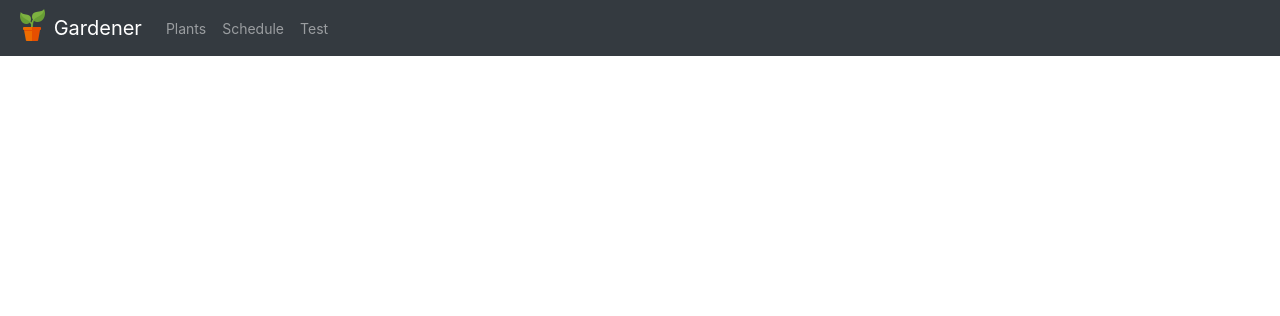
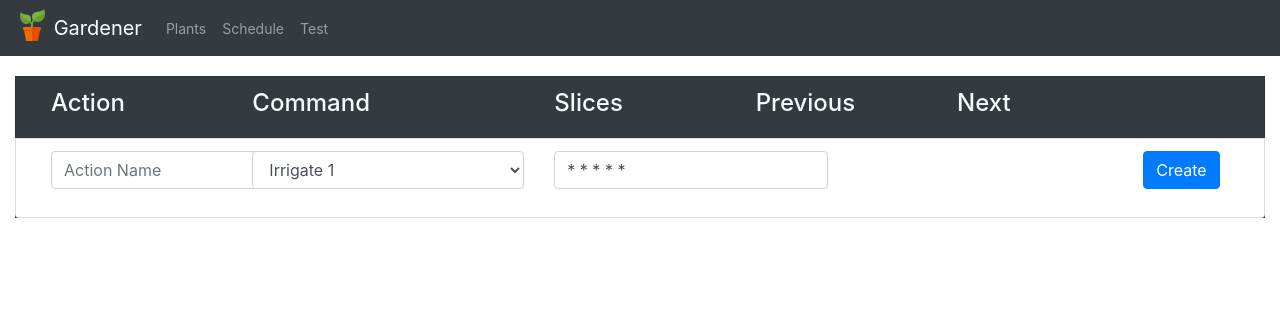
Before and after one commit to diegoeche/gardener, a Flask app: page /schedule in a window 1280 px wide. Shown: the top 316 px of the page. Run offline with Flask 2, Linux system fonts and the light colour scheme; parts of the project's set-up code (start-up, migrations or seed data) failed here and were passed over; some libraries are stand-ins or nearby versions.

```diff
--- a/gardener_tab.py
+++ b/gardener_tab.py
@@ -2,15 +2,27 @@ from crontab import CronTab
 
 gardener_tab = CronTab(user='pi')
 
+COMMANDS = {
+    "1": "echo 'Hello World! 1'",
+    "2": "echo 'Hello World! 2'",
+    "3": "echo 'Hello World! 3'",
+}
+
 class GardenerTab:
     @staticmethod
     def create(params):
-        job = gardener_tab.new(command="echo 'HelloWorld'", comment="gardener")
-        crontab.write()
+        title = params["title"]
+        frequency = params["frequency"]
+        comment = "gardener,%s" % title
+        command = COMMANDS[params["command"]]
+
+        job = gardener_tab.new(command=command, comment=comment)
+        job.setall(frequency)
+        gardener_tab.write()
 
     @staticmethod
     def all():
-        return [job for job in gardener_tab if job.comment == "gardener"]
+        return [job for job in gardener_tab if job.comment.split(",")[0] == "gardener"]
 
     @staticmethod
     def remove_all():
@@ -18,3 +30,9 @@ class GardenerTab:
         for job in jobs:
             gardener_tab.remove(job)
         gardener_tab.write()
+
+    @staticmethod
+    def remove_by_id(id):
+        jobs = GardenerTab.all()
+        gardener_tab.remove(jobs[id])
+        gardener_tab.write()
--- a/requirements.txt
+++ b/requirements.txt
@@ -4,3 +4,4 @@ pyserial
 Flask-Caching
 filelock
 python-crontab
+croniter
--- a/seeds.sql
+++ b/seeds.sql
@@ -5,4 +5,4 @@ VALUES ("Petersil");
 INSERT INTO sensor (name)
 VALUES ("NOT USED");
 INSERT INTO sensor (name)
-VALUES ("NOT USED");
+VALUES ("NOT USED 2");
--- /dev/null
+++ b/static/schedule.js
@@ -0,0 +1,32 @@
+$(function () {
+  $("#create_job").click(function (event) {
+    event.preventDefault();
+    var url       = "/api/jobs"
+    var command	  = $("#actionType").val()
+    var title	  = $("#actionName").val()
+    var frequency = $("#frequency").val()
+
+    var data = {
+      title: title,
+      command: command,
+      frequency: frequency
+    }
+    console.log(data)
+    return $.ajax(url, {
+      data       : JSON.stringify(data),
+      contentType: 'application/json',
+      type       : 'POST',
+    }).done(function (data) {
+      console.log(data)
+      location.reload()
+    })
+  })
+
+  $(".delete_job").click(function (event) {
+    event.preventDefault();
+    var id = $(this).data()["index"]
+    return $.post("/api/jobs/delete/" + id).done(function (data) {
+      location.reload()
+    })
+  })
+})
--- a/templates/schedule.html
+++ b/templates/schedule.html
@@ -1,3 +1,74 @@
 {% extends "layout.html" %}
+
+{% block headers %}
+<script src="/static/schedule.js"></script>
+{% endblock %}
+
 {% block content %}
+<ul class="list-group mb-3 bg-dark">
+  <li class="list-group-item d-flex bg-dark text-light">
+    <div class="col-sm-2">
+      <h4>Action</h4>
+    </div>
+    <div class="col-sm-3">
+      <h4>Command</h4>
+    </div>
+    <div class="col-sm-2">
+      <h4>Slices</h4>
+    </div>
+    <div class="col-sm-2">
+      <h4>Previous</h4>
+    </div>
+    <div class="col-sm-3">
+      <h4>Next</h4>
+    </div>
+  </li>
+  {% for job in jobs %}
+  <li class="list-group-item d-flex">
+    <div class="col-sm-2">
+      <h6 class="my-0">{{job.comment.split(",")[1]}}</h6>
+    </div>
+    <div class="col-sm-3">
+      <span class="text-muted">{{job.command}}</span>
+    </div>
+    <div class="col-sm-2">
+      <span class="text-muted">{{job.slices}}</small>
+    </div>
+    <div class="col-sm-2">
+      <span class="text-muted">{{job.schedule().get_prev()}} UTC</span>
+    </div>
+    <div class="col-sm-2">
+      <span class="text-muted">{{job.schedule().get_next()}} UTC</span>
+    </div>
+
+    <div class="btn-group d-flex">
+      <!-- <button><span data-feather="edit"></span></button> -->
+      <button class="delete_job" data-index="{{loop.index0}}"><span data-feather="trash-2"></span></button>
+    </div>
+  </li>
+{% endfor%}
+<li class="list-group-item">
+  <form class="form-inline d-flex mb-3">
+    <div class="form-group col-sm-2">
+      <input type="text" class="form-control" id="actionName" placeholder="Action Name">
+    </div>
+
+    <div class="form-group col-sm-3">
+      <select class="form-control" id="actionType" style="width:100%">
+	<option value="1">Irrigate 1</option>
+	<option value="2">Irrigate 2</option>
+	<option value="3">Irrigate 3</option>
+      </select>
+    </div>
+
+    <div class="col-sm-6">
+      <input class="form-control"
+	     id="frequency"
+	     placeholder="* * * * *", value="* * * * *">
+    </div>
+    <button id="create_job" class="btn btn-primary">Create</button>
+  </form>
+</li>
+</ul>
+
 {% endblock %}
--- a/web.py
+++ b/web.py
@@ -13,7 +13,8 @@ from datetime import datetime, date, timedelta
 import json
 
 from app import *
-from gardener import move_from_to, hose, pumpWater
+from gardener import test_positions, irrigate
+from gardener_tab import GardenerTab
 
 def normalize(value):
     return (1023 - value) / 1023
@@ -46,7 +47,6 @@ def sensor(sensor_id):
 @app.route('/api/sensors', methods=['GET'])
 def sensors():
     sensors = Sensor.query.all()
-
     data = [
         {
             "name": sensor.name,
@@ -54,6 +54,26 @@ def sensors():
         } for sensor in sensors
     ]
     return jsonify(data)
+
+
+@app.route('/api/jobs', methods=['GET'])
+def jobs():
+    data = GardenerTab.all()
+    return jsonify(data)
+
+
+@app.route('/api/jobs', methods=['POST'])
+def create_job():
+    input_json = request.json
+    GardenerTab.create(input_json)
+    return jsonify(input_json)
+
+
+@app.route('/api/jobs/delete/<id>', methods=['POST'])
+def delete_job(id):
+    GardenerTab.remove_by_id(int(id))
+    return jsonify({"status": "ok"})
+
 
 @app.route('/')
 def home():
@@ -63,38 +83,30 @@ def home():
         sensors=sensors
     )
 
+# TODO: DRY
 @app.route('/gardener/test_move', methods=['POST'])
 def test_move():
-    lock_path = "/home/pi/gardener/locks/gardener.txt.lock"
-    gardener_lock = FileLock(lock_path, timeout=100)
-    try:
-        gardener_lock.acquire(timeout=0.1)
-        move_from_to(0,5)
-        return jsonify({ "status": "ok" })
-    except Timeout:
-        return jsonify({ "status": "locked" })
-    finally:
-        gardener_lock.release()
+    message = "ok" if test_positions() else "locked"
+    return jsonify({ "status": message })
 
+# TODO: make me data-driven
+SENSOR_TO_HOSE = {
+    "1": 1,
+    "2": 2
+}
 
-@app.route('/gardener/irrigate', methods=['POST'])
-def irrigate():
-    lock_path = "/home/pi/gardener/locks/gardener.txt.lock"
-    gardener_lock = FileLock(lock_path, timeout=100)
-    try:
-        gardener_lock.acquire(timeout=0.1)
-        hose(1)
-        pumpWater(10)
-        return jsonify({ "status": "ok" })
-    except Timeout:
-        return jsonify({ "status": "locked" })
-    finally:
-        gardener_lock.release()
-
+@app.route('/gardener/irrigate/<id>', methods=['POST'])
+def irrigate_plant(id):
+    message = "ok" if irrigate(SENSOR_TO_HOSE[id]) else "locked"
+    return jsonify({ "status": message })
 
 @app.route('/schedule')
 def schedule():
-    return render_template('schedule.html')
+    jobs = GardenerTab.all()
+    return render_template(
+        'schedule.html',
+        jobs=jobs
+    )
 
 
 @app.route('/gardener')
@@ -115,10 +127,5 @@ def plant(plant_id):
 
 
 if __name__ == '__main__':
-    # admin = Admin(app)
-    # admin.add_view(ModelView(User, db.session))
-    # admin.add_view(ModelView(Sensor, db.session))
-    # admin.add_view(ModelView(SensorData, db.session))
-
     db.create_all()
     app.run('0.0.0.0', 8000, debug=True)
```
Also changed, not shown: gardener.py (+26 -16 lines), static/init.js (+7 -4 lines).
